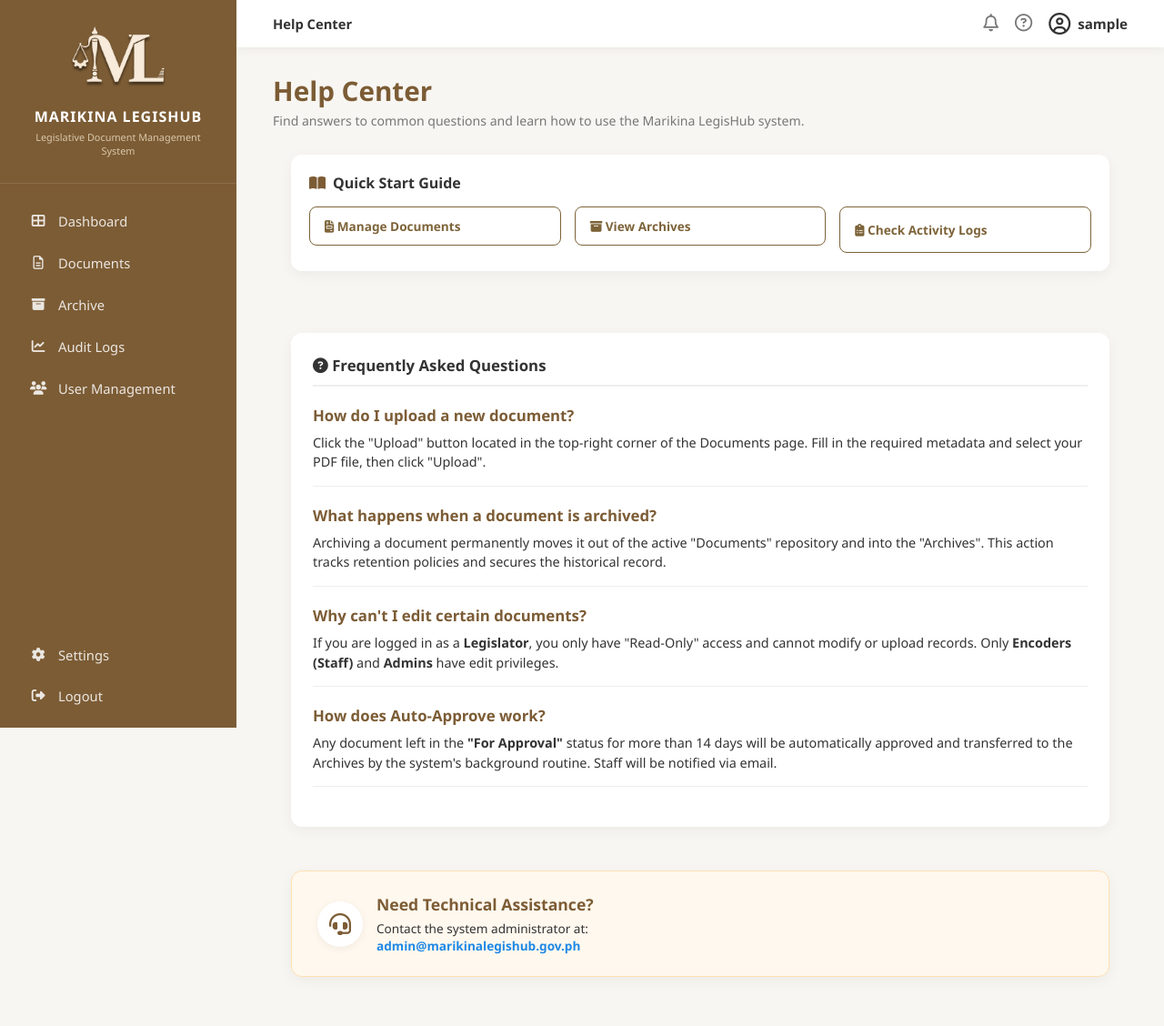
After one commit to beedrimon/legishub-capstone, a Django app: page /help/ in a window 1280 px wide. The commit adds this page. Shown: the whole page at 91% size. Run offline with Django 5.2, Linux system fonts and the light colour scheme; the visitor is signed in with stand-in values (Sample User, id 1); data that the repository does not hold is empty; parts of the project's set-up code (start-up, migrations or seed data) failed here and were passed over.

Commit message:
feat: help center

```diff
--- a/core/templates/admin_panel/dashboard.html
+++ b/core/templates/admin_panel/dashboard.html
@@ -25,7 +25,9 @@
                     <i class="fa-regular fa-bell" id="notifBell" style="cursor: pointer; font-size: 1.2rem;"></i>
                     <span class="notif-badge"></span>
                 </div>
-                <i class="fa-regular fa-circle-question" title="Help"></i>
+                <a href="{% url 'help_center' %}" class="help-link">
+                    <i class="fa-regular fa-circle-question" title="Help"></i>
+                </a>
                 <div class="profile">
                     <i class="fa-regular fa-circle-user"></i> {{ request.user.username|default:"Name" }}
                 </div>
--- a/core/templates/admin_panel/documents.html
+++ b/core/templates/admin_panel/documents.html
@@ -27,7 +27,9 @@
                         <i class="fa-regular fa-bell" id="notifBell" style="cursor: pointer; font-size: 1.2rem;"></i>
                         <span class="notif-badge"></span>
                     </div>
-                    <i class="fa-regular fa-circle-question" title="Help"></i>
+                    <a href="{% url 'help_center' %}" style="color: inherit; text-decoration: none;">
+                        <i class="fa-regular fa-circle-question" title="Help"></i>
+                    </a>
                     <div class="profile">
                         <i class="fa-regular fa-circle-user"></i> {{ request.user.username|default:"Name" }}
                     </div>
--- a/core/templates/admin_panel/user_management.html
+++ b/core/templates/admin_panel/user_management.html
@@ -9,7 +9,9 @@
         <i class="fa-regular fa-bell" id="notifBell" style="cursor: pointer;"></i>
         <span class="notif-badge" style="display: none;"></span>
     </div>
-    <i class="fa-regular fa-circle-question"></i>
+    <a href="{% url 'help_center' %}" style="color: inherit; text-decoration: none;">
+        <i class="fa-regular fa-circle-question" title="Help"></i>
+    </a>
     <div class="profile">
         <i class="fa-regular fa-circle-user"></i> {{ request.user.username|default:"Name" }}
     </div>
--- a/core/templates/archives/archive.html
+++ b/core/templates/archives/archive.html
@@ -24,7 +24,9 @@
                         <i class="fa-regular fa-bell" id="notifBell" style="cursor: pointer; font-size: 1.2rem;"></i>
                         <span class="notif-badge"></span>
                     </div>
+                    <a href="{% url 'help_center' %}" class="help-link">
                     <i class="fa-regular fa-circle-question" title="Help"></i>
+                    </a>
                     <div class="profile">
                         <i class="fa-regular fa-circle-user"></i> {{ request.user.username|default:"Name" }}
                     </div>
--- a/core/templates/settings_page/general_info.html
+++ b/core/templates/settings_page/general_info.html
@@ -8,7 +8,9 @@
 {% block top_header_content %}
 <div class="header-title">System Configuration v.1.0</div>
 <div class="header-actions">
-    <i class="fa-regular fa-circle-question"></i>
+    <a href="{% url 'help_center' %}" style="color: inherit; text-decoration: none;">
+        <i class="fa-regular fa-circle-question"></i>
+    </a>
     <div class="profile">
         <i class="fa-regular fa-circle-user"></i> {{ request.user.username }}
     </div>
--- /dev/null
+++ b/core/templates/settings_page/help_center.html
@@ -0,0 +1,99 @@
+{% extends 'admin_panel/base.html' %}
+{% load static %}
+
+{% block title %}Help Center - Marikina LegisHub{% endblock %}
+
+{% block top_header_content %}
+<div class="header-title">Help Center</div>
+<div class="header-actions">
+    <div class="notification-wrapper">
+        <i class="fa-regular fa-bell" id="notifBell" style="cursor: pointer; font-size: 1.2rem;"></i>
+        <span class="notif-badge" style="display: none;"></span>
+    </div>
+    <a href="{% url 'help_center' %}" style="color: inherit; text-decoration: none;">
+        <i class="fa-regular fa-circle-question"></i>
+    </a>
+    <div class="profile">
+        <i class="fa-regular fa-circle-user"></i> {{ request.user.username }}
+    </div>
+</div>
+{% endblock %}
+
+{% block content %}
+    <div class="dashboard-header">
+        <h1>Help Center</h1>
+        <p>Find answers to common questions and learn how to use the Marikina LegisHub system.</p>
+    </div>
+
+    <div class="content-grid" style="grid-template-columns: 1fr; max-width: 900px; margin: 0 auto;">
+
+        <!-- Quick Guide Section -->
+        <div class="widget">
+            <h3><i class="fa-solid fa-book-open" style="color: var(--sidebar-bg);"></i> Quick Start Guide</h3>
+            <div class="quick-actions" style="display: grid; grid-template-columns: repeat(auto-fit, minmax(200px, 1fr)); gap: 15px; margin-top: 15px;">
+                <button class="btn-tan" onclick="window.location.href='{% url 'documents' %}'">
+                    <i class="fa-solid fa-file-invoice"></i> Manage Documents
+                </button>
+                <button class="btn-tan" onclick="window.location.href='{% url 'archive' %}'">
+                    <i class="fa-solid fa-box-archive"></i> View Archives
+                </button>
+                <button class="btn-tan" onclick="window.location.href='{% url 'audit_logs' %}'">
+                    <i class="fa-solid fa-clipboard-list"></i> Check Activity Logs
+                </button>
+            </div>
+        </div>
+
+        <!-- FAQ Section -->
+        <div class="table-card" style="margin-top: 24px;">
+            <h2 style="border-bottom: 2px solid var(--border-color); padding-bottom: 10px; margin-bottom: 20px;">
+                <i class="fa-solid fa-circle-question"></i> Frequently Asked Questions
+            </h2>
+
+            <div class="faq-list">
+                <div class="faq-item" style="margin-bottom: 20px; padding-bottom: 15px; border-bottom: 1px solid var(--border-color);">
+                    <h4 style="color: var(--sidebar-bg); margin: 0 0 8px 0; font-size: 1.05rem;">How do I upload a new document?</h4>
+                    <p style="color: var(--text-main); font-size: 0.9rem; margin: 0; line-height: 1.5;">
+                        Click the "Upload" button located in the top-right corner of the Documents page. Fill in the required metadata and select your PDF file, then click "Upload".
+                    </p>
+                </div>
+
+                <div class="faq-item" style="margin-bottom: 20px; padding-bottom: 15px; border-bottom: 1px solid var(--border-color);">
+                    <h4 style="color: var(--sidebar-bg); margin: 0 0 8px 0; font-size: 1.05rem;">What happens when a document is archived?</h4>
+                    <p style="color: var(--text-main); font-size: 0.9rem; margin: 0; line-height: 1.5;">
+                        Archiving a document permanently moves it out of the active "Documents" repository and into the "Archives". This action tracks retention policies and secures the historical record.
+                    </p>
+                </div>
+
+                <div class="faq-item" style="margin-bottom: 20px; padding-bottom: 15px; border-bottom: 1px solid var(--border-color);">
+                    <h4 style="color: var(--sidebar-bg); margin: 0 0 8px 0; font-size: 1.05rem;">Why can't I edit certain documents?</h4>
+                    <p style="color: var(--text-main); font-size: 0.9rem; margin: 0; line-height: 1.5;">
+                        If you are logged in as a <strong>Legislator</strong>, you only have "Read-Only" access and cannot modify or upload records. Only <strong>Encoders (Staff)</strong> and <strong>Admins</strong> have edit privileges.
+                    </p>
+                </div>
+
+                <div class="faq-item" style="margin-bottom: 20px; padding-bottom: 15px; border-bottom: 1px solid var(--border-color);">
+                    <h4 style="color: var(--sidebar-bg); margin: 0 0 8px 0; font-size: 1.05rem;">How does Auto-Approve work?</h4>
+                    <p style="color: var(--text-main); font-size: 0.9rem; margin: 0; line-height: 1.5;">
+                        Any document left in the <strong>"For Approval"</strong> status for more than 14 days will be automatically approved and transferred to the Archives by the system's background routine. Staff will be notified via email.
+                    </p>
+                </div>
+            </div>
+        </div>
+
+        <!-- Contact Support -->
+        <div class="storage-card" style="margin-top: 24px;">
+            <div class="storage-info" style="justify-content: flex-start; gap: 15px;">
+                <div style="background: white; width: 50px; height: 50px; border-radius: 50%; display: flex; align-items: center; justify-content: center; font-size: 1.5rem; color: var(--sidebar-bg); box-shadow: var(--shadow-sm);">
+                    <i class="fa-solid fa-headset"></i>
+                </div>
+                <div>
+                    <h3 style="margin: 0; font-size: 1.1rem; color: var(--sidebar-bg);">Need Technical Assistance?</h3>
+                    <p style="margin: 5px 0 0 0; font-size: 0.85rem; color: var(--text-main);">
+                        Contact the system administrator at: <br>
+                        <a href="mailto:{{ support_email }}" style="color: #1e88e5; font-weight: bold; text-decoration: none;">{{ support_email }}</a>
+                    </p>
+                </div>
+            </div>
+        </div>
+    </div>
+{% endblock %}
--- a/core/views.py
+++ b/core/views.py
@@ -1373,6 +1373,23 @@ def notifications_view(request):
         'is_legislator': is_legislator(user),
     }
     return render(request, 'settings_page/notifications.html', context)
+
+
+# ==========================================
+# 8. HELP CENTER VIEW
+# ==========================================
+@login_required(login_url='login')
+def help_center_view(request):
+    try:
+        support_email = SystemSetting.get('support_email', 'admin@marikinalegishub.gov.ph')
+    except Exception:
+        support_email = 'admin@marikinalegishub.gov.ph'
+
+    context = {
+        'support_email': support_email,
+        'is_legislator': is_legislator(request.user),
+    }
+    return render(request, 'settings_page/help_center.html', context)
 
 
 #API
--- a/legishub/urls.py
+++ b/legishub/urls.py
@@ -56,6 +56,7 @@ urlpatterns = [
     path('settings/security-policy/', views.security_policy_view, name='security_policy'),
     path('settings/notifications/', views.notifications_view, name='notifications'),
     path('maintenance/', views.maintenance_view, name='maintenance'),
+    path('help/', views.help_center_view, name='help_center'),
 
     # SETTINGS API ENDPOINTS
     # path('api/trigger-backup/', views.trigger_backup_api, name='trigger_backup'),
```
Also changed, not shown: legishub/settings.py (+21 -4 lines).
